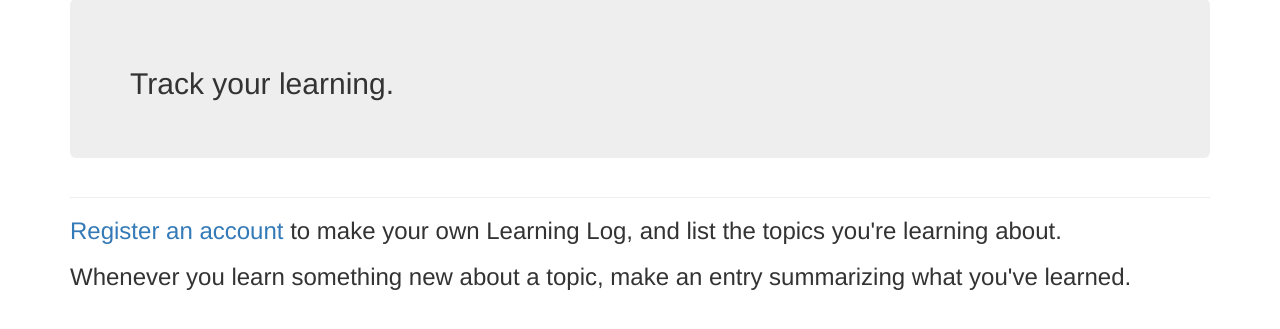
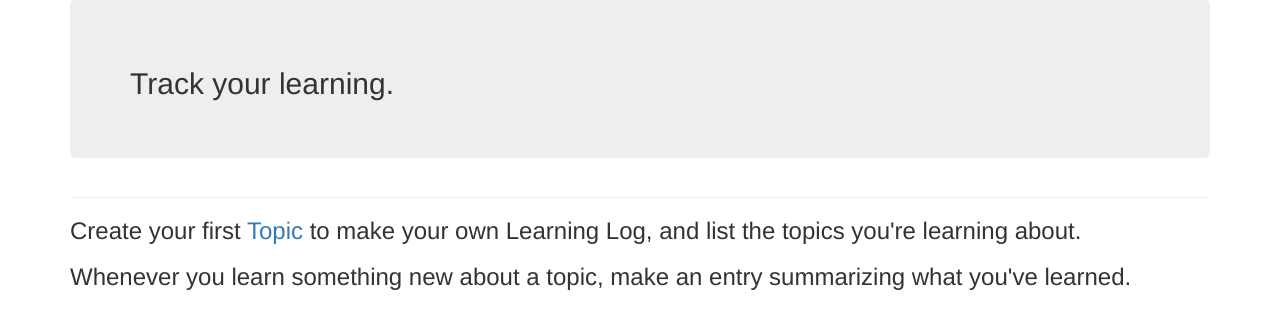
Before and after one commit to mnoskovv/django_first, a Django app: page / in a window 1280 px wide. Shown: the part 112-441 px from the top of the page. Run offline with Django 3.2, Linux system fonts and the light colour scheme; the visitor is signed in with stand-in values (Sample User, id 1); some libraries are stand-ins or nearby versions.

Commit message:
edit index.html

```diff
--- a/learming_logs_app/templates/learming_logs_app/index.html
+++ b/learming_logs_app/templates/learming_logs_app/index.html
@@ -6,7 +6,12 @@
 {% endblock header %}
 {% block content %}
     <h3>
-    <a href="{% url 'users:register' %}">Register an account</a> to make your own Learning Log, and list the topics you're learning about.
+        {% if user.is_authenticated == False %}
+            <a href="{% url 'users:register' %}">Register an account</a>
+        {% else %}
+        Create your first <a href="{% url 'learming_logs_app:new_topic' %}">Topic</a>
+        {% endif %}
+        to make your own Learning Log, and list the topics you're learning about.
     </h3>
     <h3>
         Whenever you learn something new about a topic, make an entry
```
